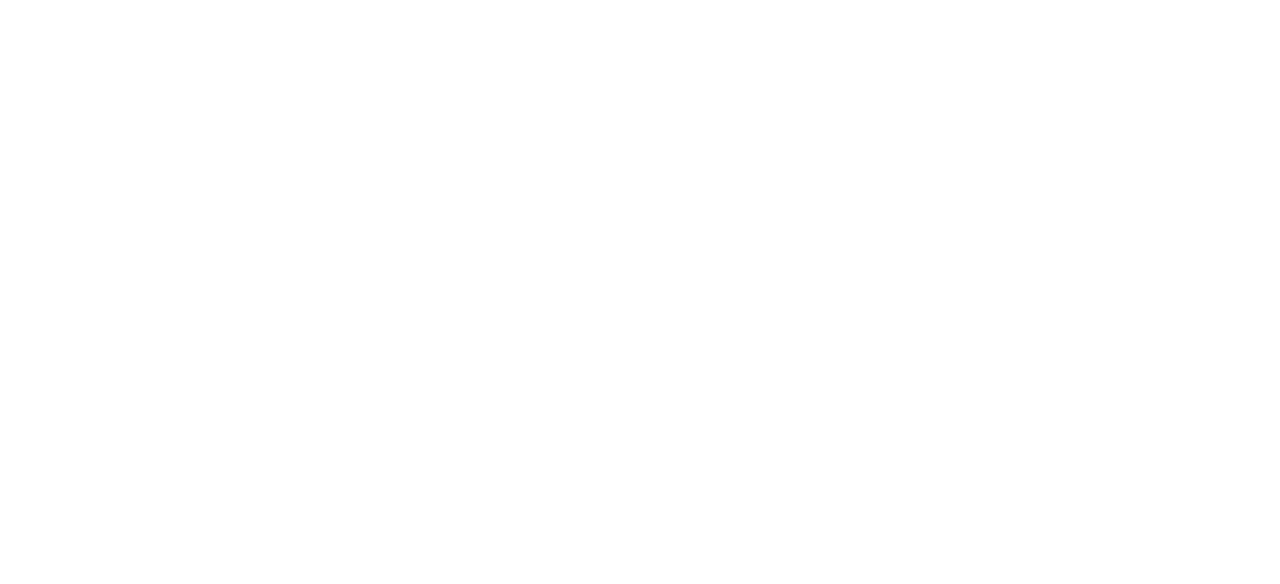
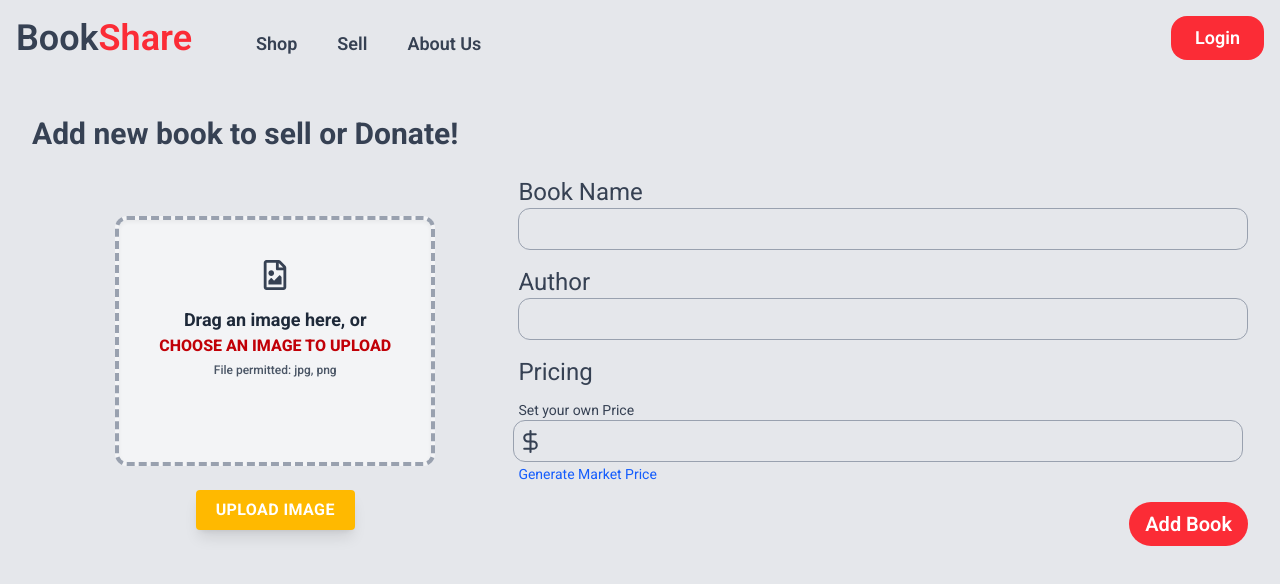
Before and after one commit to KoiralaSam/BugSlayer, a React (Vite) app in the folder Client/: page /sell in a window 1280 px wide. Before the commit this address had no page. Shown: the top 584 px of the page. Built offline with nearby package versions, Linux system fonts and the light colour scheme; a web font is replaced by a local one.

Commit message:
added sell page

```diff
--- a/Client/src/App.jsx
+++ b/Client/src/App.jsx
@@ -3,13 +3,15 @@
 import "./App.css"
 import Shop from "./routes/shop"
 import LandingPage from "./routes/LandingPage"
+import Sell from "./routes/Sell"
 
 function App() {
   return (
-    <div className="font-roboto text-gray-700 bg-gray-300">
+    <div className="font-roboto text-gray-700 bg-gray-200">
       <Routes>
         <Route path="/" element={<LandingPage />} />
         <Route path="/shop" element={<Shop />} />
+        <Route path="/sell" element={<Sell />} />
       </Routes>
     </div>
   )
--- a/Client/src/components/NavBar.jsx
+++ b/Client/src/components/NavBar.jsx
@@ -34,14 +34,14 @@
             <Link to="/shop">Shop</Link>
           </p>
           <p className="font-semibold cursor-pointer hover:underline underline-offset-6">
-            <Link to="/shop">Sell</Link>
+            <Link to="/sell">Sell</Link>
           </p>
           <p className="font-semibold cursor-pointer hover:underline underline-offset-6">
             <Link to="/shop">About Us</Link>
           </p>
         </nav>
       </div>
-      {window.location.pathname !== "/" && (
+      {window.location.pathname === "/shop" && (
         <div className="flex items-center">
           <CiSearch className="mr-[-30px]" size={20} />
           <input
--- a/Client/src/components/fileUpload.jsx
+++ b/Client/src/components/fileUpload.jsx
@@ -1,54 +1,56 @@
-import React, { useState } from "react";
+import React, { useState } from "react"
+
+import { FaRegFileImage } from "react-icons/fa"
 
 const FileUpload = () => {
-  const [file, setFile] = useState(null);
-  const [dragActive, setDragActive] = useState(false);
-  const [error, setError] = useState("");
+  const [file, setFile] = useState(null)
+  const [dragActive, setDragActive] = useState(false)
+  const [error, setError] = useState("")
 
   const handleFileChange = (e) => {
-    const selectedFile = e.target.files[0];
-    if (!selectedFile) return;
+    const selectedFile = e.target.files[0]
+    if (!selectedFile) return
 
     if (
       selectedFile.type !==
       "application/vnd.openxmlformats-officedocument.wordprocessingml.document"
     ) {
-      setError("Only DOCX files are allowed.");
-      setFile(null);
+      setError("Only DOCX files are allowed.")
+      setFile(null)
     } else {
-      setFile(selectedFile);
-      setError("");
+      setFile(selectedFile)
+      setError("")
     }
-  };
+  }
 
   const handleDragOver = (e) => {
-    e.preventDefault();
-    setDragActive(true);
-  };
+    e.preventDefault()
+    setDragActive(true)
+  }
 
   const handleDragLeave = () => {
-    setDragActive(false);
-  };
+    setDragActive(false)
+  }
 
   const handleDrop = (e) => {
-    e.preventDefault();
-    setDragActive(false);
-    const droppedFile = e.dataTransfer.files[0];
+    e.preventDefault()
+    setDragActive(false)
+    const droppedFile = e.dataTransfer.files[0]
     if (droppedFile) {
-      handleFileChange({ target: { files: [droppedFile] } });
+      handleFileChange({ target: { files: [droppedFile] } })
     }
-  };
+  }
 
   const handleSubmit = (e) => {
-    e.preventDefault();
+    e.preventDefault()
     if (!file) {
-      setError("Please select a DOCX file before submitting.");
-      return;
+      setError("Please select a DOCX file before submitting.")
+      return
     }
 
-    console.log("Uploading:", file);
+    console.log("Uploading:", file)
     // You'd normally send the file to a backend here
-  };
+  }
 
   return (
     <form onSubmit={handleSubmit} className="max-w-xl mx-auto mt-10 p-6">
@@ -59,22 +61,25 @@
         className={`border-4 ${
           dragActive ? "border-blue-500" : "border-dashed border-gray-400"
         }
-          p-10 rounded-xl text-center bg-gray-100 shadow-inner transition-all duration-300 font-semibold`}
+          p-10 rounded-xl text-center bg-gray-100 shadow-inner transition-all duration-300 font-semibold h-[250px]`}
       >
-        <img
+        <FaRegFileImage className="mx-auto mb-4 w-14" size={30} />
+        {/* <img
           src="https://img.icons8.com/ios/100/rocket--v1.png"
           alt="Upload Icon"
           className="mx-auto mb-4 w-14"
-        />
-        <p className="text-gray-800 text-lg font-bold">Drag a file here, or</p>
+        /> */}
+        <p className="text-gray-800 text-lg font-bold">
+          Drag an image here, or
+        </p>
         <label
           htmlFor="file-upload"
           className="text-red-700 font-extrabold cursor-pointer hover:underline uppercase"
         >
-          Choose a file to upload
+          Choose an image to upload
         </label>
         <p className="text-xs text-gray-600 mt-1 font-medium">
-          File permitted: DOCX
+          File permitted: jpg, png
         </p>
         <input
           id="file-upload"
@@ -94,7 +99,7 @@
         </div>
       )}
 
-      <div className="flex justify-end mt-6">
+      <div className="flex justify-center mt-6">
         <button
           type="submit"
           className="bg-amber-400 hover:bg-amber-800 text-white font-bold uppercase px-5 py-2 rounded shadow-lg tracking-wide transition-all"
@@ -103,7 +108,7 @@
         </button>
       </div>
     </form>
-  );
-};
+  )
+}
 
-export default FileUpload;
+export default FileUpload
--- /dev/null
+++ b/Client/src/routes/Sell.jsx
@@ -0,0 +1,58 @@
+import FileUpload from "../components/fileUpload"
+import NavBar from "../components/NavBar"
+
+import { LuDollarSign } from "react-icons/lu"
+
+function Sell() {
+  return (
+    <div className="flex flex-col w-full min-h-screen bg-cover bg-center">
+      <NavBar />
+      <section className="m-8 mt-10">
+        <h1 className="text-3xl font-bold">Add new book to sell or Donate!</h1>
+        <div className="flex w-full">
+          <FileUpload className="w-[40%]" />
+          <form action="" className="w-[60%] mt-6">
+            <div className="flex flex-col">
+              <label className="text-2xl">Book Name</label>
+              <input
+                type="text"
+                className="border-1 border-gray-400 px-4 py-2 rounded-xl"
+              />
+            </div>
+            <div className="flex flex-col mt-4">
+              <label className="text-2xl">Author</label>
+              <input
+                type="text"
+                className="border-1 border-gray-400 px-4 py-2 rounded-xl"
+              />
+            </div>
+            <div className="flex flex-col mt-4">
+              <p className="text-2xl">Pricing</p>
+              <label className="mt-3 text-sm">Set your own Price</label>
+              <div className="flex items-center">
+                <LuDollarSign size={25} className="mr-[-30px]" />
+
+                <input
+                  type="number"
+                  className="border-1 border-gray-400 px-4 py-2 pl-10 rounded-xl w-full"
+                />
+              </div>
+              <div>
+                <button className="text-blue-600 text-sm hover:text-blue-400 cursor-pointer hover:underline">
+                  Generate Market Price
+                </button>
+              </div>
+            </div>
+            <div className="flex justify-end mt-4">
+              <button className="bg-red-500 text-xl font-semibold px-4 py-2 text-white rounded-3xl cursor-pointer">
+                Add Book
+              </button>
+            </div>
+          </form>
+        </div>
+      </section>
+    </div>
+  )
+}
+
+export default Sell
--- a/Client/src/routes/shop.jsx
+++ b/Client/src/routes/shop.jsx
@@ -34,15 +34,47 @@
       synopsis:
         "The breeze rustled the plume of smoke drifting from the dying ember. A faint murmur echoed through the trees, as if the forest were trying to tinker with forgotten secrets. He traced the pattern like a jigsaw, every clue a ripple in the stillness. Somewhere in the distance, a quasar pulsed beyond the stars, its glow as soft as velvet. Absentmindedly, she began to doodle in the dirt, unaware that the story had already begun.",
     },
+    {
+      _id: "1",
+      title: "Meditation",
+      status: "listed",
+      author: "Marcus Aurelius",
+      price: 20,
+      edition: "1.0",
+      synopsis:
+        "The breeze rustled the plume of smoke drifting from the dying ember. A faint murmur echoed through the trees, as if the forest were trying to tinker with forgotten secrets. He traced the pattern like a jigsaw, every clue a ripple in the stillness. Somewhere in the distance, a quasar pulsed beyond the stars, its glow as soft as velvet. Absentmindedly, she began to doodle in the dirt, unaware that the story had already begun.",
+    },
+    {
+      _id: "1",
+      title: "Meditation",
+      status: "listed",
+      author: "Marcus Aurelius",
+      price: 20,
+      edition: "1.0",
+      synopsis:
+        "The breeze rustled the plume of smoke drifting from the dying ember. A faint murmur echoed through the trees, as if the forest were trying to tinker with forgotten secrets. He traced the pattern like a jigsaw, every clue a ripple in the stillness. Somewhere in the distance, a quasar pulsed beyond the stars, its glow as soft as velvet. Absentmindedly, she began to doodle in the dirt, unaware that the story had already begun.",
+    },
   ]
   return (
     <div className="flex flex-col w-full min-h-screen bg-cover bg-center">
       <NavBar />
-      <section className="m-8 grid grid-cols-4 gap-6">
-        {bookdata.map((book) => (
-          <BookCard book={book} />
-        ))}
-      </section>
+      {/*Dummy Data recommendation*/}
+      <div className="m-8 mt-2">
+        <h2 className="text-lg font-bold mb-2 ml-4">POPULAR</h2>
+        <section className="grid grid-cols-5 gap-6">
+          {bookdata.map((book) => (
+            <BookCard book={book} />
+          ))}
+        </section>
+      </div>
+      <div className="m-8 mt-2">
+        <h2 className="text-lg font-bold mb-2 ml-4">FOR YOU</h2>
+        <section className="grid grid-cols-5 gap-6">
+          {bookdata.map((book) => (
+            <BookCard book={book} />
+          ))}
+        </section>
+      </div>
     </div>
   )
 }
```
